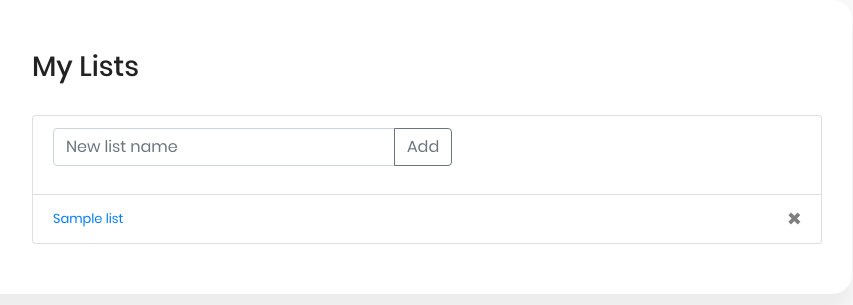
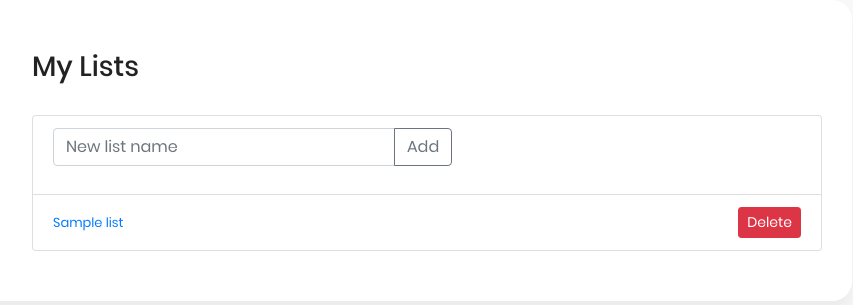
Before and after one commit to SefaAkdeniz/Todo-List-Django-WebSite, a Django app: page / in a window 1280 px wide. Shown: the part 62-367 px from the top of the page, without its empty margins (238-1091 px from the left). Run offline with Django 3.2, Linux system fonts and the light colour scheme; a user stored in the database is signed in; tables that the repository leaves empty hold one stand-in row (values such as "Sample post"); some libraries are stand-ins or nearby versions.

Commit message:
added delete list operation

```diff
--- a/templates/index.html
+++ b/templates/index.html
@@ -19,9 +19,11 @@
     {% if lists %} {% for list in lists %}
     <li class="list-group-item d-flex justify-content-between align-items-center">
       <a href="{% url 'detail' list.id %}">{{list.name}}</a>
-      <button type="button" class="close" aria-label="Close">
-        <span aria-hidden="true">&times;</span>
-      </button>
+      <form action="{% url 'addList' list.id %}" method="POST">
+        {% csrf_token %}
+
+        <button type="submit" class="btn btn-danger btn-sm">Delete</button>
+      </form>
     </li>
     {% endfor %} {% else %}
 
--- a/todo/urls.py
+++ b/todo/urls.py
@@ -4,4 +4,5 @@ from . import views
 urlpatterns = [
     path('', views.index, name= 'index'),
     path('<int:list_id>', views.detail, name= 'detail'),
+    path('addList<int:list_id>', views.addList, name= 'addList'),
 ]
--- a/todo/views.py
+++ b/todo/views.py
@@ -22,3 +22,8 @@ def detail(request,list_id):
     items = ListItem.objects.filter(tList=list_id)
     title = List.objects.filter(pk=list_id).first().name
     return render(request,'detail.html',{"items": items,"title":title})
+
+@login_required(login_url="login")
+def addList(request,list_id):
+    List.objects.filter(pk=list_id).delete()
+    return redirect('index')
```
Also changed, not shown: db.sqlite3.
